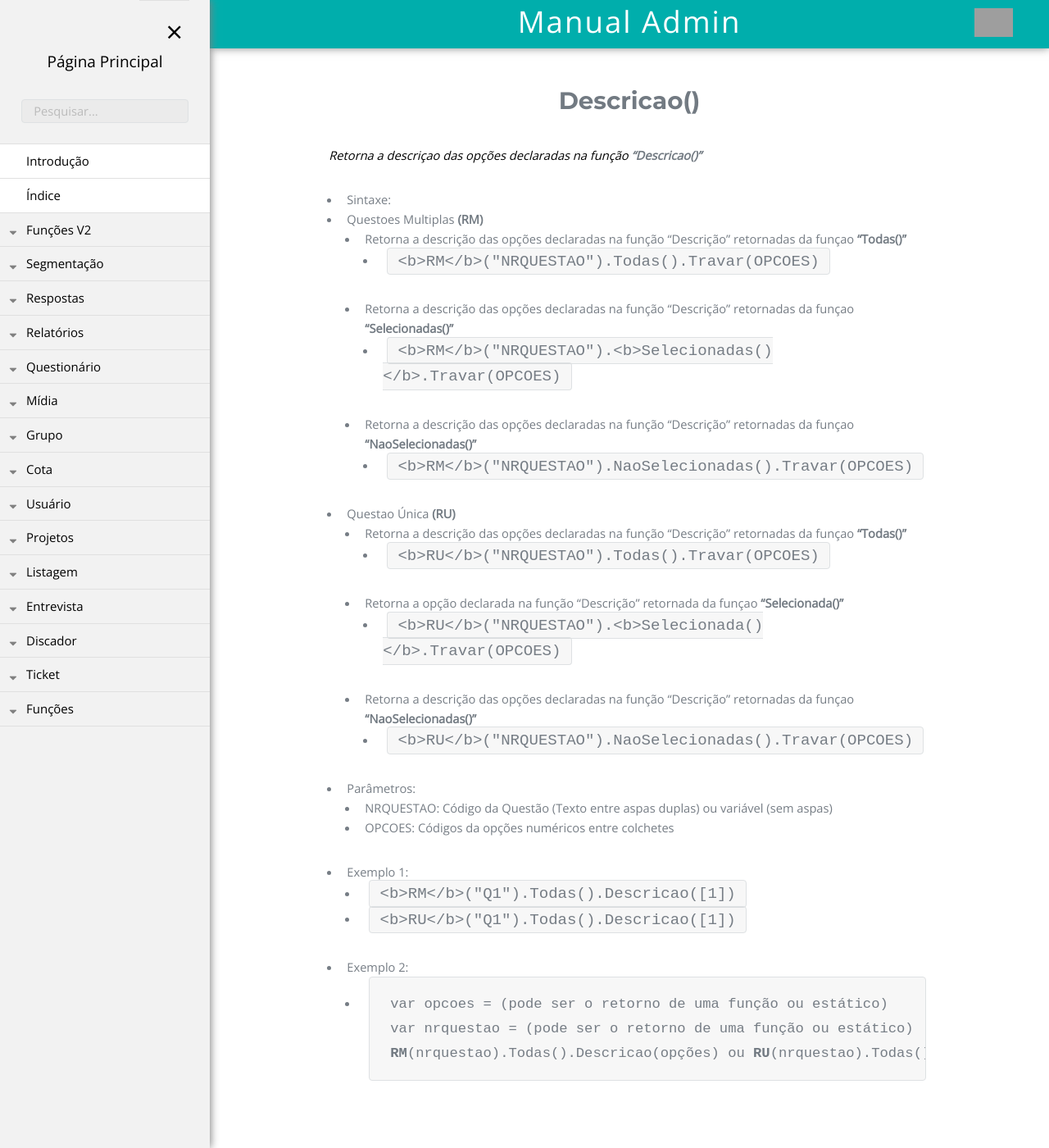
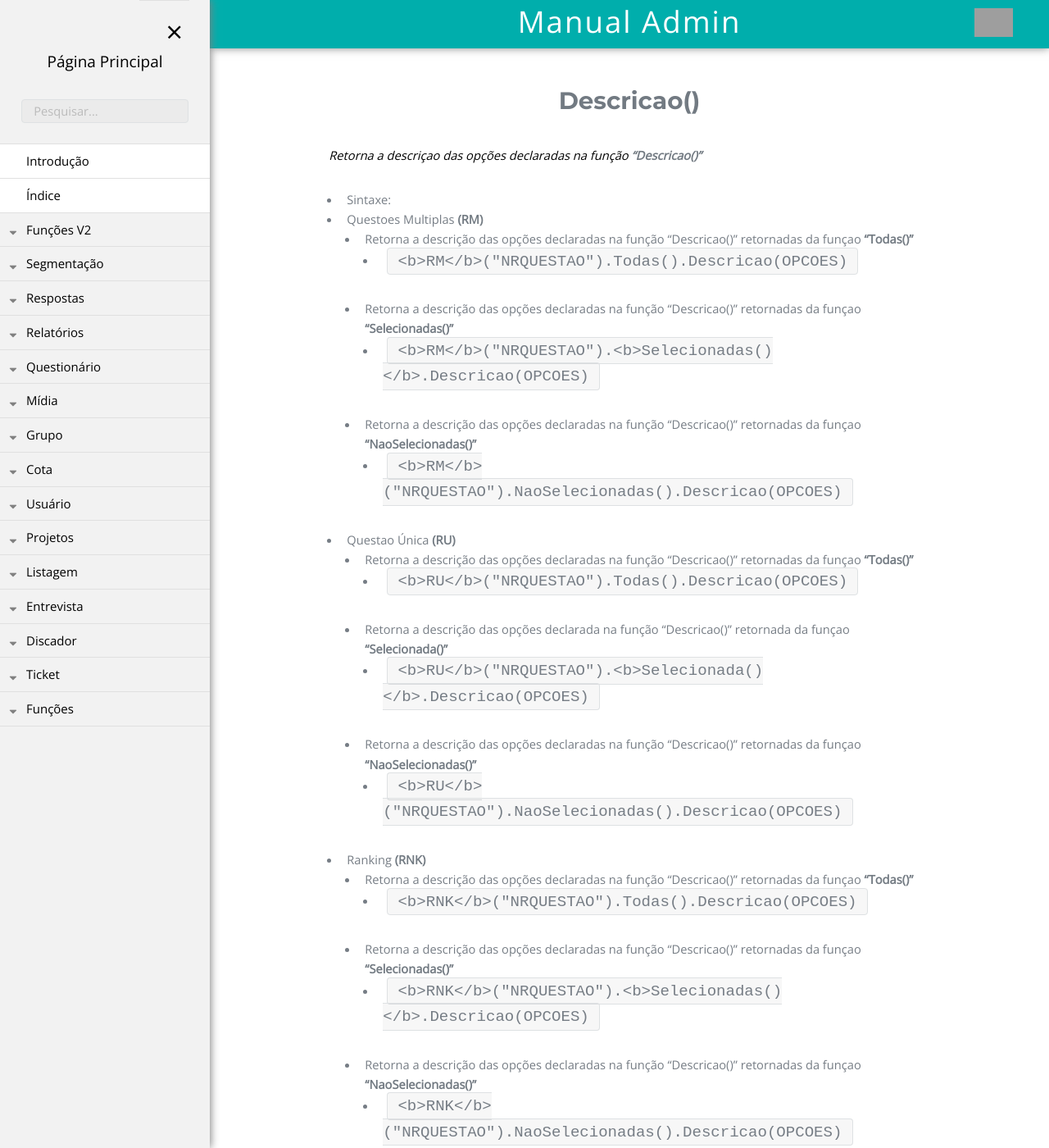
Before and after one commit to rogerio-figueiredo-hsr/hsrtechonline.github.io, a Jekyll site: the page built from _posts/2019-04-01-descricao.md, in a window 1280 px wide and 1400 px high. Shown: the whole window at 82% size. Built offline with Jekyll 4.4.1, drawn with Linux system fonts in a browser that asks for light colours; some of the changed text lies outside the part shown; grey boxes are pictures that could not be loaded.

Commit message:
Update 2019-04-01-descricao.md

```diff
--- a/_posts/2019-04-01-descricao.md
+++ b/_posts/2019-04-01-descricao.md
@@ -11,19 +11,33 @@ pasta: "funcoesv2"
 
 - Sintaxe:
 - Questoes Multiplas **(RM)**
-  - Retorna a descrição das opções declaradas na função "Descrição" retornadas da funçao **"Todas()"**
-    - `<b>RM</b>("NRQUESTAO").Todas().Travar(OPCOES)`
-  - Retorna a descrição das opções declaradas na função "Descrição" retornadas da funçao **"Selecionadas()"**
-    - `<b>RM</b>("NRQUESTAO").<b>Selecionadas()</b>.Travar(OPCOES)`
-  - Retorna a descrição das opções declaradas na função "Descrição" retornadas da funçao **"NaoSelecionadas()"**
-    - `<b>RM</b>("NRQUESTAO").NaoSelecionadas().Travar(OPCOES)`
+  - Retorna a descrição das opções declaradas na função "Descricao()" retornadas da funçao **"Todas()"**
+    - `<b>RM</b>("NRQUESTAO").Todas().Descricao(OPCOES)`
+  - Retorna a descrição das opções declaradas na função "Descricao()" retornadas da funçao **"Selecionadas()"**
+    - `<b>RM</b>("NRQUESTAO").<b>Selecionadas()</b>.Descricao(OPCOES)`
+  - Retorna a descrição das opções declaradas na função "Descricao()" retornadas da funçao **"NaoSelecionadas()"**
+    - `<b>RM</b>("NRQUESTAO").NaoSelecionadas().Descricao(OPCOES)`
 - Questao Única **(RU)**
-    - Retorna a descrição das opções declaradas na função "Descrição" retornadas da funçao **"Todas()"**
-      - `<b>RU</b>("NRQUESTAO").Todas().Travar(OPCOES)`
-    - Retorna a opção declarada na função "Descrição" retornada da funçao **"Selecionada()"**
-      - `<b>RU</b>("NRQUESTAO").<b>Selecionada()</b>.Travar(OPCOES)`
-    - Retorna a descrição das opções declaradas na função "Descrição" retornadas da funçao **"NaoSelecionadas()"**
-      - `<b>RU</b>("NRQUESTAO").NaoSelecionadas().Travar(OPCOES)`
+  - Retorna a descrição das opções declaradas na função "Descricao()" retornadas da funçao **"Todas()"**
+    - `<b>RU</b>("NRQUESTAO").Todas().Descricao(OPCOES)`
+  - Retorna a descrição das opções declarada na função "Descricao()" retornada da funçao **"Selecionada()"**
+    - `<b>RU</b>("NRQUESTAO").<b>Selecionada()</b>.Descricao(OPCOES)`
+  - Retorna a descrição das opções declaradas na função "Descricao()" retornadas da funçao **"NaoSelecionadas()"**
+    - `<b>RU</b>("NRQUESTAO").NaoSelecionadas().Descricao(OPCOES)`
+- Ranking **(RNK)**
+  - Retorna a descrição das opções declaradas na função "Descricao()" retornadas da funçao **"Todas()"**
+    - `<b>RNK</b>("NRQUESTAO").Todas().Descricao(OPCOES)`
+  - Retorna a descrição das opções declaradas na função "Descricao()" retornadas da funçao **"Selecionadas()"**
+    - `<b>RNK</b>("NRQUESTAO").<b>Selecionadas()</b>.Descricao(OPCOES)`
+  - Retorna a descrição das opções declaradas na função "Descricao()" retornadas da funçao **"NaoSelecionadas()"**
+    - `<b>RNK</b>("NRQUESTAO").NaoSelecionadas().Descricao(OPCOES)`
+- Somatoria **(SM)**
+  - Retorna a descrição das opções declaradas na função "Descricao()" retornadas da funçao **"Todas()"**
+    - `<b>SM</b>("NRQUESTAO").Todas().Descricao(OPCOES)`
+  - Retorna a descrição da opções declaradas na função "Descricao()" retornadas da funçao **"Selecionadas()"**
+    - `<b>SM</b>("NRQUESTAO").<b>Selecionadas()</b>.Descricao(OPCOES)`
+  - Retorna a descrição da opções declaradas na função "Descricao()" retornadas da funçao **"NaoSelecionadas()"**
+    - `<b>SM</b>("NRQUESTAO").NaoSelecionadas().Descricao(OPCOES)`
 
 - Parâmetros:
   - NRQUESTAO: Código da Questão (Texto entre aspas duplas) ou variável (sem aspas)
@@ -31,6 +45,8 @@ pasta: "funcoesv2"
 - Exemplo 1:
   - `<b>RM</b>("Q1").Todas().Descricao([1])`
   - `<b>RU</b>("Q1").Todas().Descricao([1])`
+  - `<b>RNK</b>("Q1").Todas().Descricao([1])`
+  - `<b>SM</b>("Q1").Todas().Descricao([1])`
 - Exemplo 2:
     - <pre>
       <code>var opcoes = (pode ser o retorno de uma função ou estático)
```
